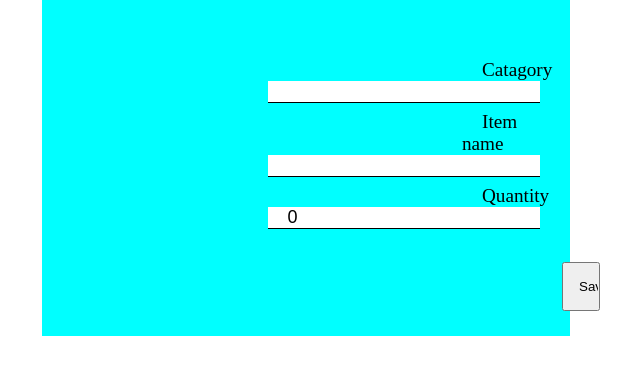
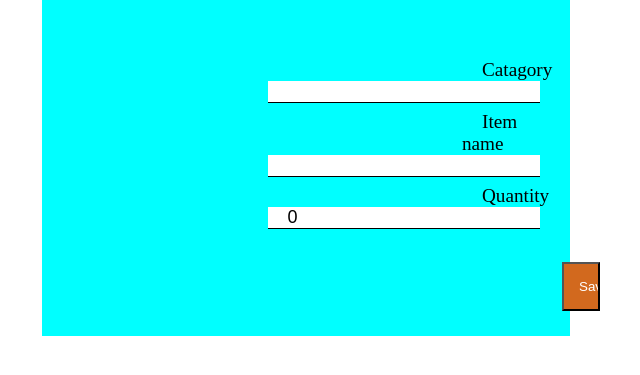
Before and after one commit to Eyu-mersha/inventory_management, a Django app: page /add_items/ in a window 1280 px wide. Shown: the part 97-472 px from the top of the page, without its empty margins (334-974 px from the left). Run offline with Django 5.2, Linux system fonts and the light colour scheme.

Commit message:
updated the add_items html template

```diff
--- a/inventory_management_api/inventorymgmt/static/css/add_items.css
+++ b/inventory_management_api/inventorymgmt/static/css/add_items.css
@@ -1,7 +1,7 @@
 body{
     margin-top: 6rem;
 }
-.form{
+form.form{
     padding: 30px 0px 0px 400px;
     color: black;
     background-color: aqua;
@@ -30,5 +30,6 @@ input.submit{
     width: 30%;
     padding: 15px;
     margin: 25px 120px;
-
+    background-color: chocolate;
+    color: white;
 }
```
